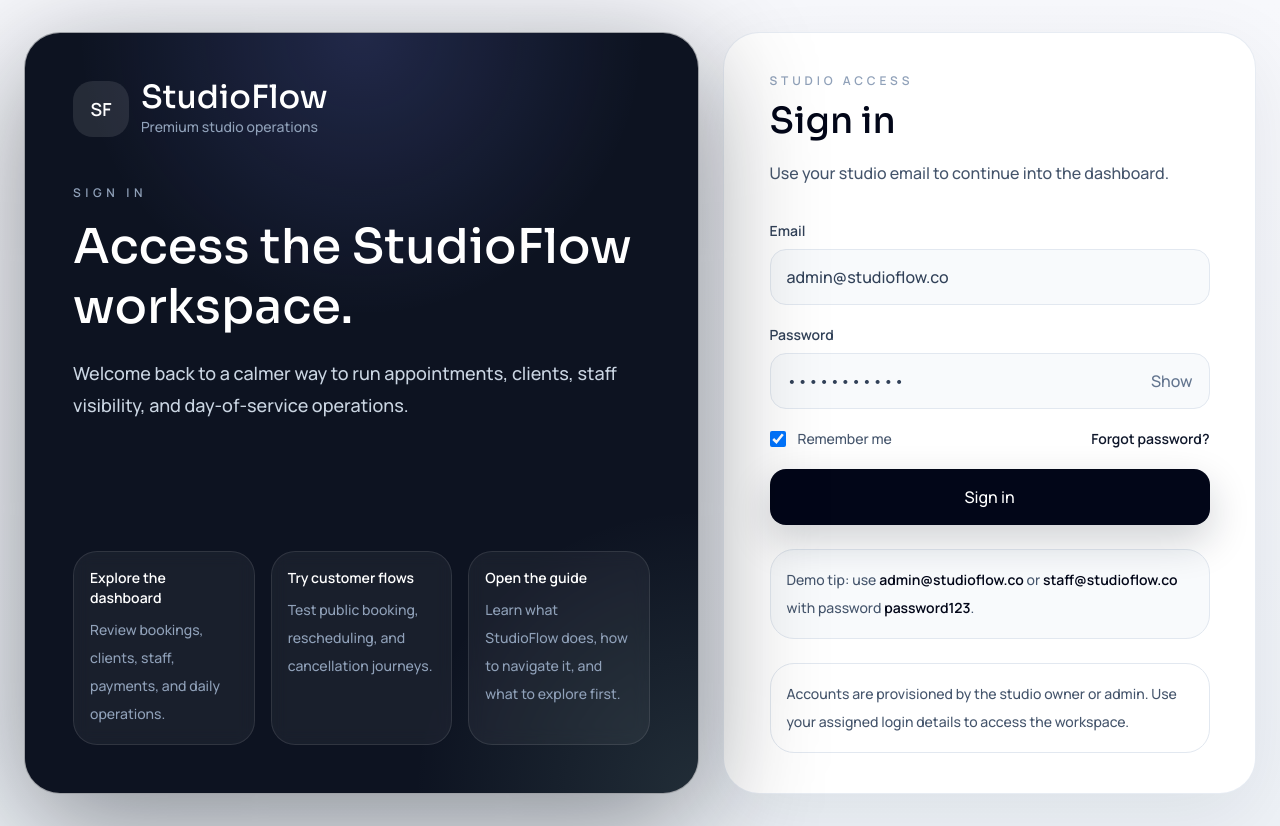
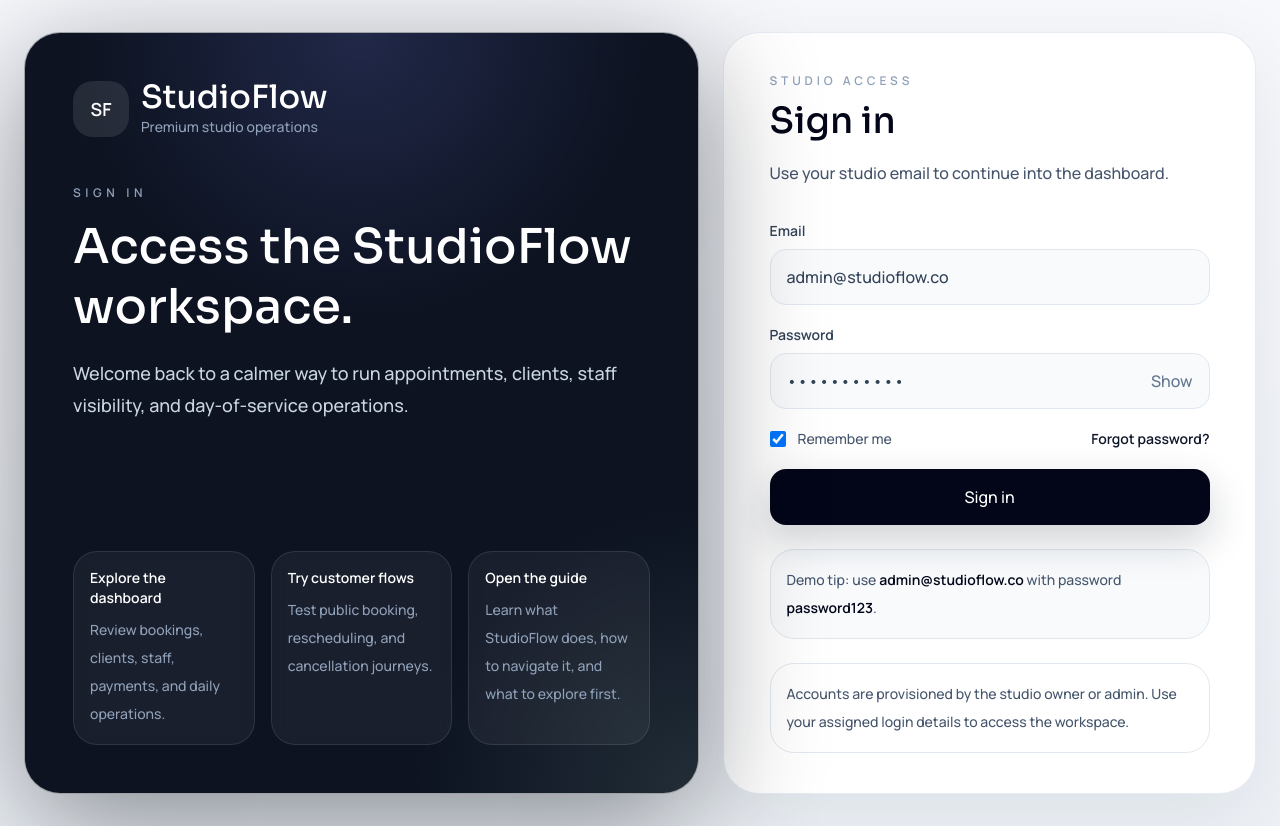
Before and after one commit to ankygautam/studioflow, a React (Vite) app: page /login#/login in a window 1280 px wide. Built offline with nearby package versions, Linux system fonts and the light colour scheme; no server answers.

Commit message:
Remove unavailable staff demo login hint

```diff
--- a/src/pages/auth/login-page.tsx
+++ b/src/pages/auth/login-page.tsx
@@ -132,8 +132,7 @@ export function LoginPage() {
 
         <div className="mt-6 rounded-[24px] border border-slate-200 bg-slate-50 px-4 py-4 text-sm leading-7 text-slate-600">
           Demo tip: use <span className="font-semibold text-slate-950">admin@studioflow.co</span>{' '}
-          or <span className="font-semibold text-slate-950">staff@studioflow.co</span> with password{' '}
-          <span className="font-semibold text-slate-950">password123</span>.
+          with password <span className="font-semibold text-slate-950">password123</span>.
         </div>
 
         {appConfig.environment !== 'development' && appConfig.isApiConfigured ? (
```
